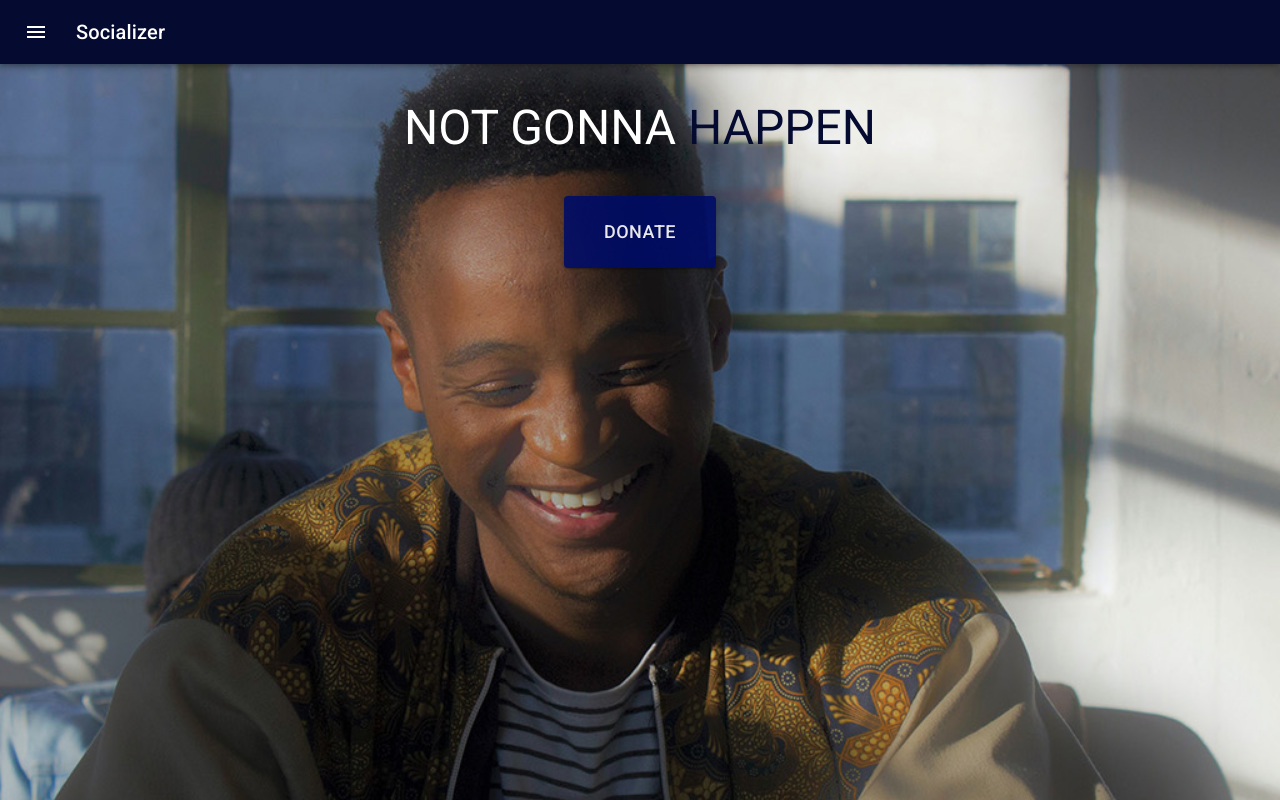
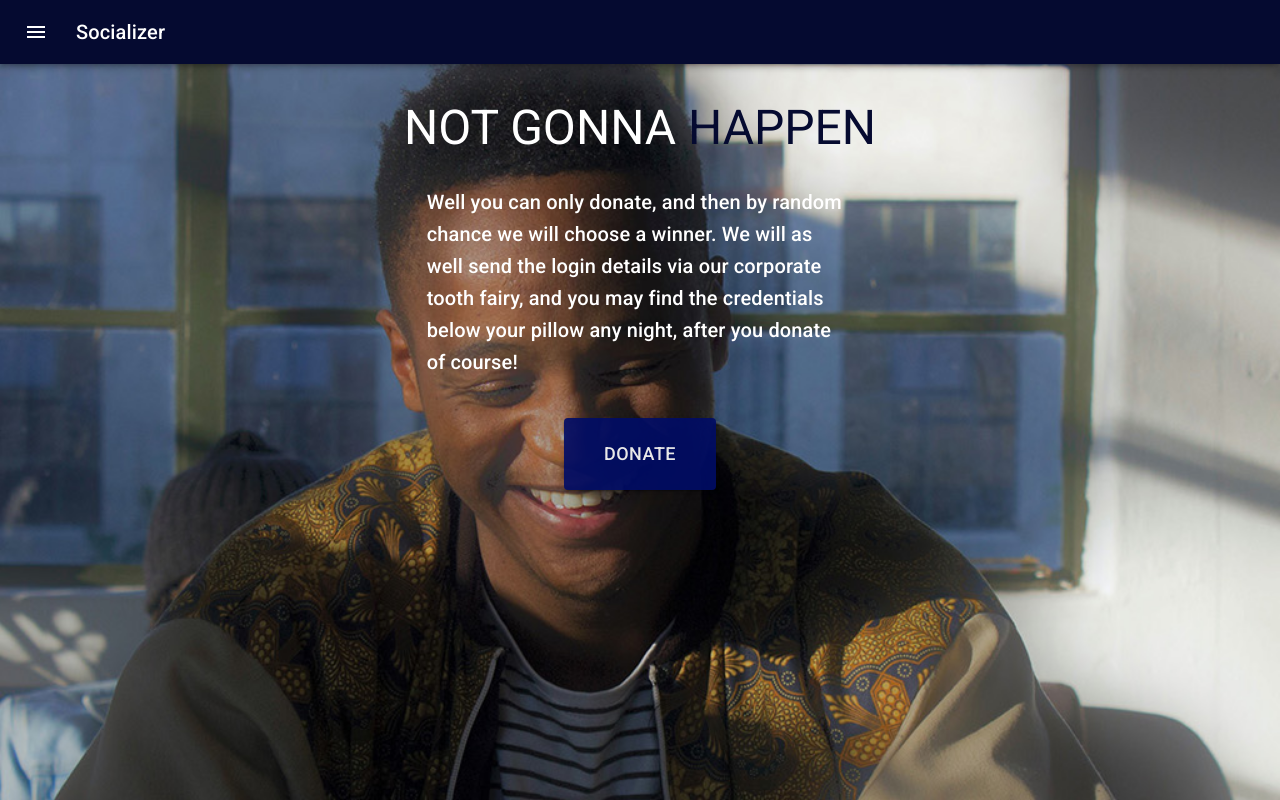
Before and after one commit to permitt/socializer-frontend, a React (Create React App) app: page /donate-hehe in a window 1280 px wide. Shown: the top 800 px of the page. Built offline with nearby package versions, Linux system fonts and the light colour scheme.

Commit message:
Changed text on about and donate pages

```diff
--- a/src/Pages/AboutUs.js
+++ b/src/Pages/AboutUs.js
@@ -26,9 +26,9 @@ export default function AboutUs(props) {
                     </Grid>
                     <Grid item xs={10} md={6} lg={4}>
                         <Typography variant='h6' style={{ color: 'white', margin: '30px 0' }}>
-                            Socializer is a tool that helps you stay off your phone. This app scrapes the data for you and
-                            then uses Artificial Intelligence to process it, sounds cool? Well it is. But we're per invite
-                            only, sorry bud. Got an invitation? Log in, dear sir.
+                            Why did we make this app? Honestly? We got no clue. JK, I wanted to test out Django and React stack, task scheduling and queues as well as
+                            combining aaaaalll of that with some weird magic (CNNs). I am enrolled at the senior year of Software Engineering and IT, and i want to be
+                            a Machine Learning engineer + Full Stack Web ? Impossible? Most likely...
                     </Typography>
 
 
--- a/src/Pages/BegInvite.js
+++ b/src/Pages/BegInvite.js
@@ -26,7 +26,8 @@ export default function BegInvite(props) {
                     </Grid>
                     <Grid item xs={10} md={6} lg={4}>
                         <Typography variant='h6' style={{ color: 'white', margin: '30px 0' }}>
-
+                            Well you can only donate, and then by random chance we will choose a winner. We will as well send the login details via our
+                        corporate tooth fairy, and you may find the credentials below your pillow any night, after you donate of course!
                     </Typography>
 
 
```
